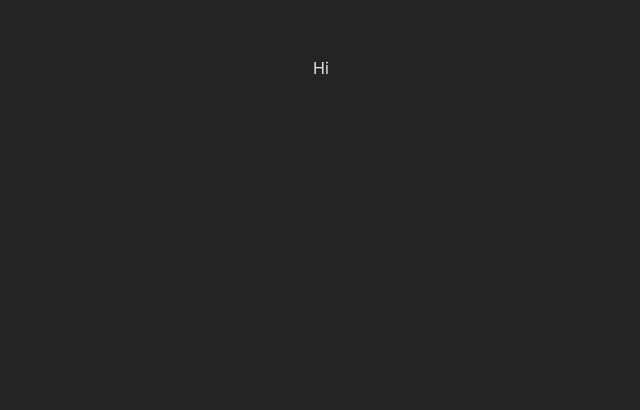
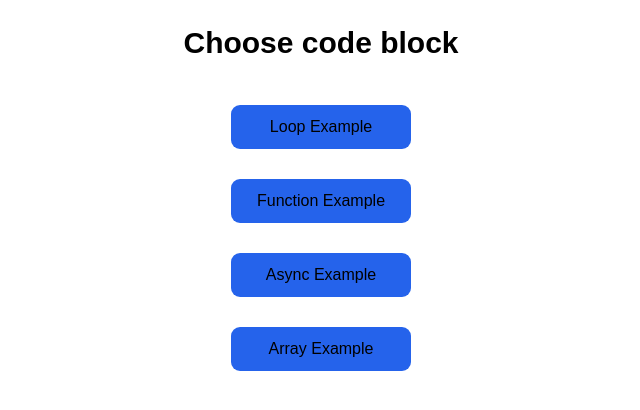
Before and after one commit to DavidErenfeld/Code_Mentor_Front, a React (Vite) app: page / in a window 1280 px wide. Shown: the top 410 px of the page, without its empty margins (319-959 px from the left). Built offline with nearby package versions, Linux system fonts and the light colour scheme.

Commit message:
Building the base of the client side

```diff
--- a/package.json
+++ b/package.json
@@ -10,8 +10,12 @@
     "preview": "vite preview"
   },
   "dependencies": {
+    "ace-builds": "^1.35.0",
     "react": "^18.2.0",
-    "react-dom": "^18.2.0"
+    "react-ace": "^11.0.1",
+    "react-dom": "^18.2.0",
+    "react-router-dom": "^6.23.1",
+    "socket.io-client": "^4.7.5"
   },
   "devDependencies": {
     "@types/react": "^18.2.66",
--- a/src/App.css
+++ b/src/App.css
@@ -4,3 +4,12 @@
   padding: 2rem;
   text-align: center;
 }
+
+.section {
+  width: 100%;
+  display: flex;
+  flex-direction: column;
+  align-items: center;
+  justify-content: center;
+  gap: 4rem;
+}
--- a/src/App.jsx
+++ b/src/App.jsx
@@ -1,19 +1,18 @@
-import { useState } from 'react'
-import reactLogo from './assets/react.svg'
-import viteLogo from '/vite.svg'
-import './App.css'
+import React from "react";
+import { BrowserRouter as Router, Route, Routes } from "react-router-dom";
+import Lobby from "./Components/Lobby";
+import CodeBlockPage from "./Components/CodeBlock";
+import "./App.css";
 
-function App() {
-  const [count, setCount] = useState(0)
+const App = () => {
+  return (
+    <Router>
+      <Routes>
+        <Route path="/" element={<Lobby />} />
+        <Route path="/codeblock/:id" element={<CodeBlockPage />} />
+      </Routes>
+    </Router>
+  );
+};
 
-  return (
-    <>
-      <div>
-        <p>Hi</p>
-      </div>
-
-    </>
-  )
-}
-
-export default App
+export default App;
--- /dev/null
+++ b/src/Code.js
@@ -0,0 +1,89 @@
+const codeBlocks = [
+  {
+    id: 1,
+    title: "Loop Example",
+    code: `for (let i = 0; i < 5; i++) {
+  if (i % 2 === 0) {
+    console.log(\`Even: \${i}\`);
+  } else {
+    console.log(\`Odd: \${i}\`);
+  }
+}`,
+    solution: `for (let i = 0; i < 5; i++) {
+  if (i % 2 === 0) {
+    console.log(\`Even: \${i}\`);
+  } else {
+    console.log(\`Odd: \${i}\`);
+  }
+}`,
+  },
+  {
+    id: 2,
+    title: "Function Example",
+    code: `function greet(name) {
+  if (name) {
+    console.log(\`Hello, \${name}!\`);
+  } else {
+    console.log("Hello, World!");
+  }
+}
+
+greet("Alice");
+greet();`,
+    solution: `function greet(name) {
+  if (name) {
+    console.log(\`Hello, \${name}!\`);
+  } else {
+    console.log("Hello, World!");
+  }
+}
+
+greet("Alice");
+greet();`,
+  },
+  {
+    id: 3,
+    title: "Async Example",
+    code: `async function fetchData() {
+  try {
+    let response = await fetch('https://api.example.com/data');
+    if (!response.ok) {
+      throw new Error('Network response was not ok');
+    }
+    let data = await response.json();
+    console.log(data);
+  } catch (error) {
+    console.error('Fetch error:', error);
+  }
+}
+
+fetchData();`,
+    solution: `async function fetchData() {
+  try {
+    let response = await fetch('https://api.example.com/data');
+    if (!response.ok) {
+      throw new Error('Network response was not ok');
+    }
+    let data = await response.json();
+    console.log(data);
+  } catch (error) {
+    console.error('Fetch error:', error);
+  }
+}
+
+fetchData();`,
+  },
+  {
+    id: 4,
+    title: "Array Example",
+    code: `const fruits = ["apple", "banana", "cherry"];
+  fruits.map(fruit => fruit.toUpperCase())
+        .filter(fruit => fruit.startsWith('A') || fruit.startsWith('B'))
+        .forEach(fruit => console.log(fruit));`,
+    solution: `const fruits = ["apple", "banana", "cherry"];
+  fruits.map(fruit => fruit.toUpperCase())
+        .filter(fruit => fruit.startsWith('A') || fruit.startsWith('B'))
+        .forEach(fruit => console.log(fruit));`,
+  },
+];
+export default codeBlocks;
--- /dev/null
+++ b/src/Components/CodeBlock/index.jsx
@@ -0,0 +1,58 @@
+import React, { useEffect, useState } from "react";
+import { useParams } from "react-router-dom";
+import AceEditor from "react-ace";
+import codeBlocks from "../../Code.js";
+import "./style.css";
+
+// Import a mode (language) and a theme for Ace Editor
+import "ace-builds/src-noconflict/mode-javascript";
+import "ace-builds/src-noconflict/theme-monokai";
+
+const CodeBlockPage = () => {
+  const { id } = useParams();
+  const [code, setCode] = useState("");
+
+  useEffect(() => {
+    // Load the code block based on the ID
+    const codeBlock = codeBlocks.find((block) => block.id === parseInt(id));
+    if (codeBlock) {
+      setCode(codeBlock);
+    } else {
+      setCode("// Code block not found");
+    }
+  }, [id]);
+
+  return (
+    <div className="section">
+      <h2 className="title">{code.title}</h2>
+      <AceEditor
+        className="ace-editor-custom"
+        mode="javascript"
+        theme="monokai"
+        value={code.code}
+        onChange={setCode}
+        name="UNIQUE_ID_OF_DIV"
+        fontSize={14}
+        showPrintMargin={true}
+        showGutter={true}
+        highlightActiveLine={true}
+        editorProps={{
+          $blockScrolling: true,
+          enableBasicAutocompletion: true,
+          enableLiveAutocompletion: true,
+          enableSnippets: true,
+        }}
+        setOptions={{
+          showLineNumbers: true,
+          tabSize: 2,
+          wrap: true,
+          cursorStyle: "ace",
+          useWorker: false,
+          scrollPastEnd: 1,
+        }}
+      />
+    </div>
+  );
+};
+
+export default CodeBlockPage;
--- /dev/null
+++ b/src/Components/CodeBlock/style.css
@@ -0,0 +1,5 @@
+.ace-editor-custom {
+  width: 50%;
+  border-radius: 10px;
+  border: 2px solid #ccc;
+}
--- /dev/null
+++ b/src/Components/Lobby/index.jsx
@@ -0,0 +1,33 @@
+import React from "react";
+import { useNavigate } from "react-router-dom";
+import "./style.css";
+
+const Lobby = () => {
+  const navigate = useNavigate();
+
+  const onClickItem = (id) => {
+    navigate(`/codeblock/${id}`);
+  };
+
+  return (
+    <section className="section">
+      <h2 className="title">Choose code block</h2>
+      <div className="options-list">
+        <p onClick={() => onClickItem(1)} className="list-item">
+          Loop Example
+        </p>
+        <p onClick={() => onClickItem(2)} className="list-item">
+          Function Example
+        </p>
+        <p onClick={() => onClickItem(3)} className="list-item">
+          Async Example
+        </p>
+        <p onClick={() => onClickItem(4)} className="list-item">
+          Array Example
+        </p>
+      </div>
+    </section>
+  );
+};
+
+export default Lobby;
--- /dev/null
+++ b/src/Components/Lobby/style.css
@@ -0,0 +1,26 @@
+.title {
+  font-size: 3rem;
+}
+
+.options-list {
+  display: flex;
+  flex-direction: column;
+  align-items: center;
+  justify-content: center;
+  gap: 3rem;
+}
+
+.list-item {
+  background-color: #2563eb;
+  min-width: 18rem;
+  padding: 1rem 0rem;
+  border-radius: 9px;
+  font-size: 1.6rem;
+  text-align: center;
+  cursor: pointer;
+  transition: all 0.3s;
+}
+
+.list-item:hover {
+  background-color: black;
+}
--- a/src/index.css
+++ b/src/index.css
@@ -1,14 +1,43 @@
+/*
+- Font sizes (px)
+10 / 12 / 14 / 16 / 18 / 20 / 24 / 30 / 36 / 44 / 52 / 62 / 74 / 86 / 98
+
+- Spacing system (px)
+2 / 4 / 8 / 12 / 16 / 24 / 32 / 48 / 64 / 80 / 96 / 128
+*/
+
+* {
+  padding: 0;
+  margin: 0;
+  box-sizing: border-box;
+}
+
 :root {
-  font-family: Inter, system-ui, Avenir, Helvetica, Arial, sans-serif;
-  line-height: 1.5;
+  /* Fonts and text settings */
+  font-family: "Poppins", sans-serif;
   font-weight: 400;
-
-  color-scheme: light dark;
-  color: rgba(255, 255, 255, 0.87);
-  background-color: #242424;
-
   font-synthesis: none;
   text-rendering: optimizeLegibility;
   -webkit-font-smoothing: antialiased;
   -moz-osx-font-smoothing: grayscale;
+
+  /* General settings and base colors */
+  line-height: 1.5;
+  color-scheme: light dark;
+  overflow-x: hidden;
 }
+
+html {
+  font-size: 62.5%;
+  overflow-x: hidden;
+  width: auto;
+}
+
+body {
+  position: relative;
+  margin: 0;
+  min-height: 100vh;
+  /* background-color: var(--main-background-color);
+  color: var(--main-text-color); */
+  overflow-x: hidden;
+}
```
Also changed, not shown: 2 other files (tests, documents, lock files or other folders).
